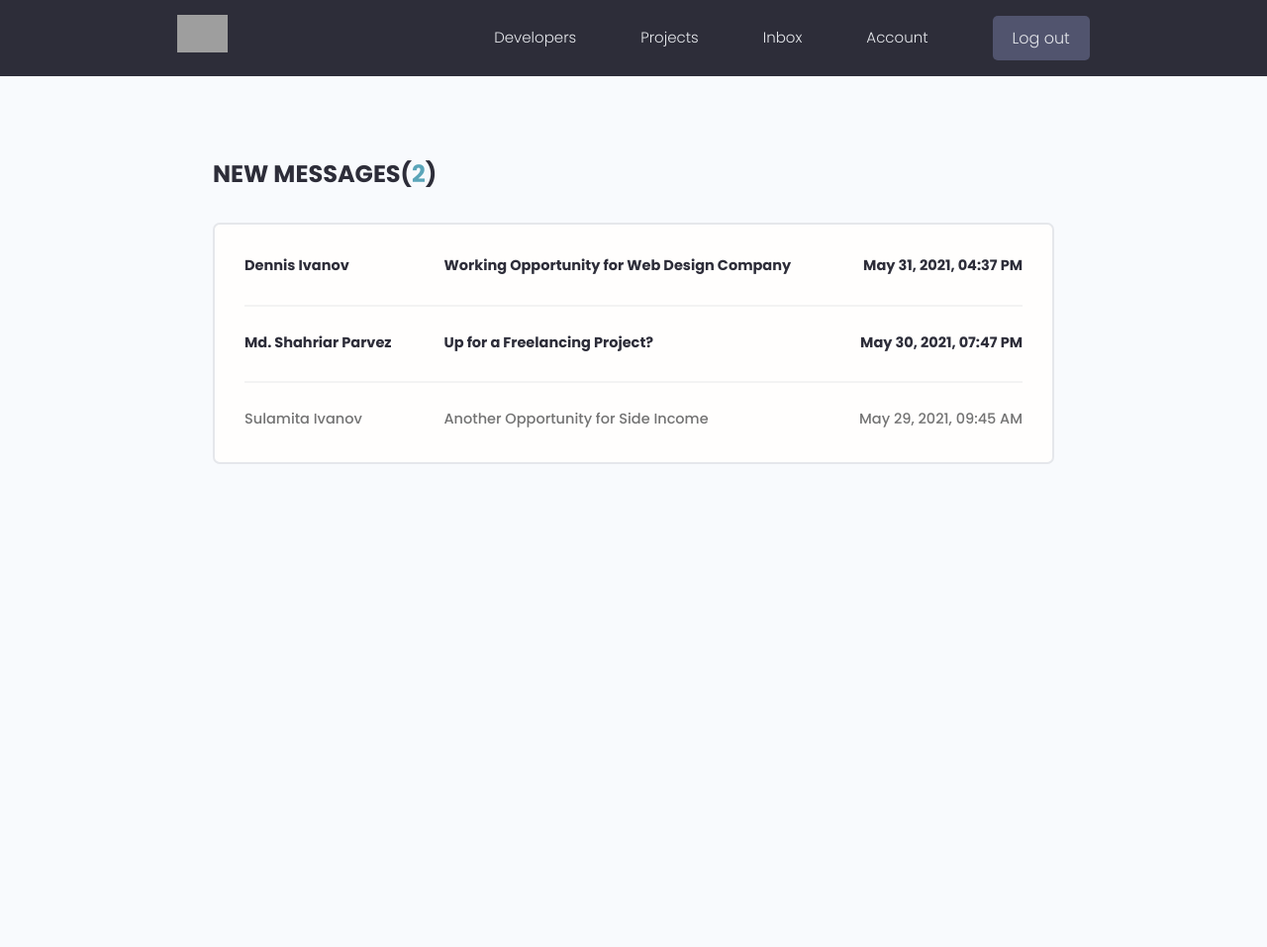
After one commit to Simon-zps/Django-devsearch, a Django app: page /inbox/ in a window 1280 px wide. The commit adds this page. Shown: the whole page at 99% size. Run offline with Django 4.2, Linux system fonts and the light colour scheme; a user stored in the database is signed in; some libraries are stand-ins or nearby versions; grey boxes are pictures that could not be loaded.

Commit message:
Created message model, inbox template, view, url

```diff
--- a/templates/navbar.html
+++ b/templates/navbar.html
@@ -14,9 +14,9 @@
         <ul class="header__menu">
           <li class="header__menuItem"><a href="{% url 'profiles' %}">Developers</a></li>
           <li class="header__menuItem"><a href="{% url 'projects' %}">Projects</a></li>
-          <li class="header__menuItem"><a href="{% url 'projects' %}">Inbox</a></li>
 
           {% if request.user.is_authenticated %}
+          <li class="header__menuItem"><a href="{% url 'inbox' %}">Inbox</a></li>
           <li class="header__menuItem"><a href="{% url 'account' %}">Account</a></li>
           <li class="header__menuItem"><a href="{% url 'logout' %}" class="btn btn--sub">Log out</a></li>
           {% else %}
--- a/users/admin.py
+++ b/users/admin.py
@@ -1,5 +1,7 @@
 from django.contrib import admin
-from .models import Profile, Skill
+from .models import Profile, Skill, Message
 # Register your models here.
+
 admin.site.register(Profile)
 admin.site.register(Skill)
+admin.site.register(Message)
--- /dev/null
+++ b/users/templates/users/inbox.html
@@ -0,0 +1,34 @@
+{% extends 'main.html' %}
+
+{% block content %}
+  <!-- Main Section -->
+  <main class="inbox my-xl">
+    <div class="content-box">
+      <h3 class="inbox__title">New Messages(<span>2</span>)</h3>
+      <ul class="messages">
+        <li class="message message--unread">
+          <a href="message.html">
+            <span class="message__author">Dennis Ivanov</span>
+            <span class="message__subject">Working Opportunity for Web Design Company</span>
+            <span class="message__date">May 31, 2021, 04:37 PM</span>
+          </a>
+        </li>
+        <li class="message message--unread">
+          <a href="message.html">
+            <span class="message__author">Md. Shahriar Parvez</span>
+            <span class="message__subject">Up for a Freelancing Project?</span>
+            <span class="message__date">May 30, 2021, 07:47 PM</span>
+          </a>
+        </li>
+        <li class="message">
+          <a href="message.html">
+            <span class="message__author">Sulamita Ivanov</span>
+            <span class="message__subject">Another Opportunity for Side Income</span>
+            <span class="message__date">May 29, 2021, 09:45 AM</span>
+          </a>
+        </li>
+      </ul>
+    </div>
+  </main>
+
+{% endblock %}
--- a/users/urls.py
+++ b/users/urls.py
@@ -13,4 +13,5 @@ urlpatterns = [
     path('create-skill/', views.createSkill, name='create-skill'),
     path('update-skill/<str:pk>', views.updateSkill, name='update-skill'),
     path('delete-skill/<str:pk>', views.deleteSkill, name='delete-skill'),
+    path('inbox/', views.inbox, name='inbox'),
 ]
--- a/users/views.py
+++ b/users/views.py
@@ -154,3 +154,9 @@ def deleteSkill(request, pk):
         return redirect('account')
     context = {'object':skill}
     return render(request, 'delete_template.html', context)
+
+
+@login_required(login_url='login')
+def inbox(request):
+    context = {}
+    return render(request, 'users/inbox.html', context)
```
Also changed, not shown: users/models.py (+19 -0 lines), db.sqlite3, users/migrations/0005_message.py (added), users/migrations/0006_alter_message_options.py (added).
